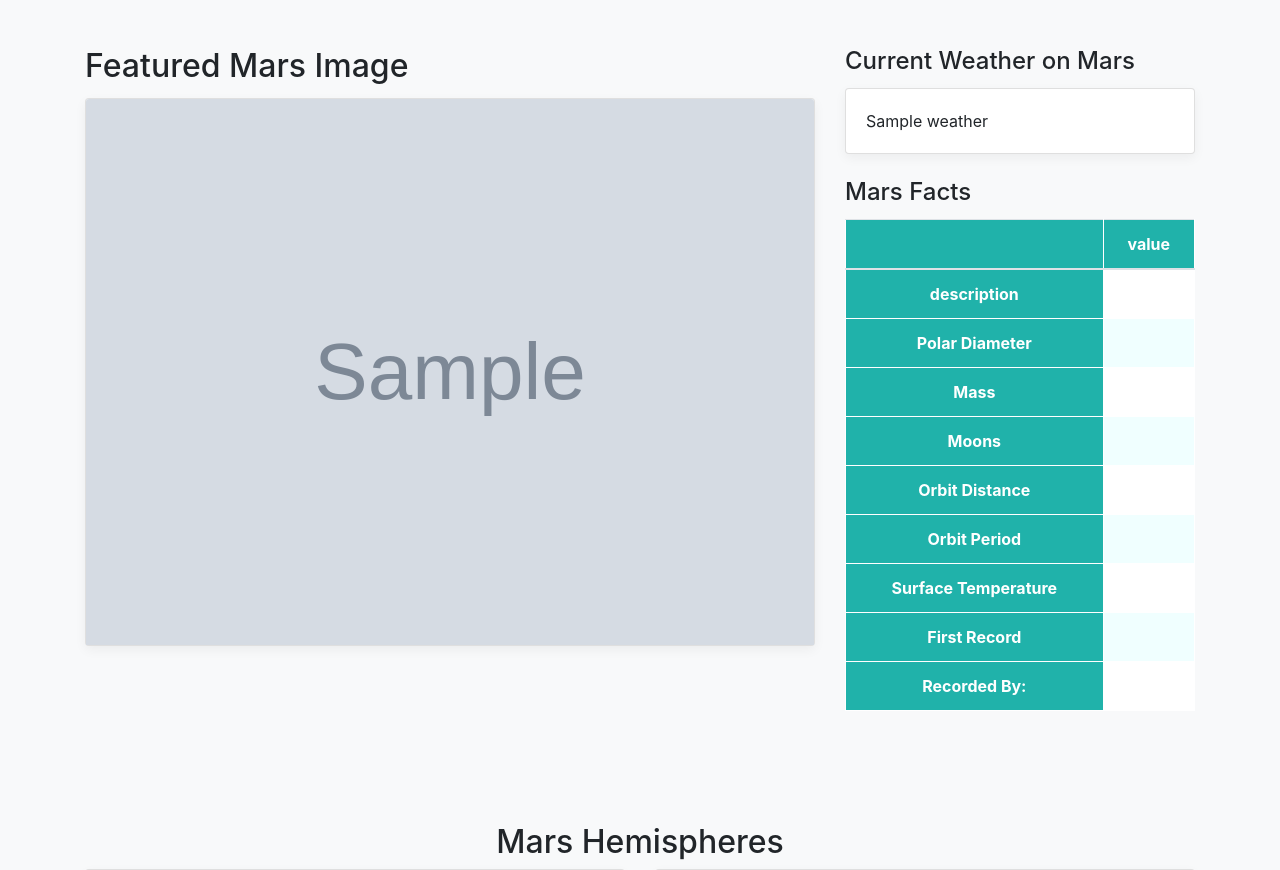
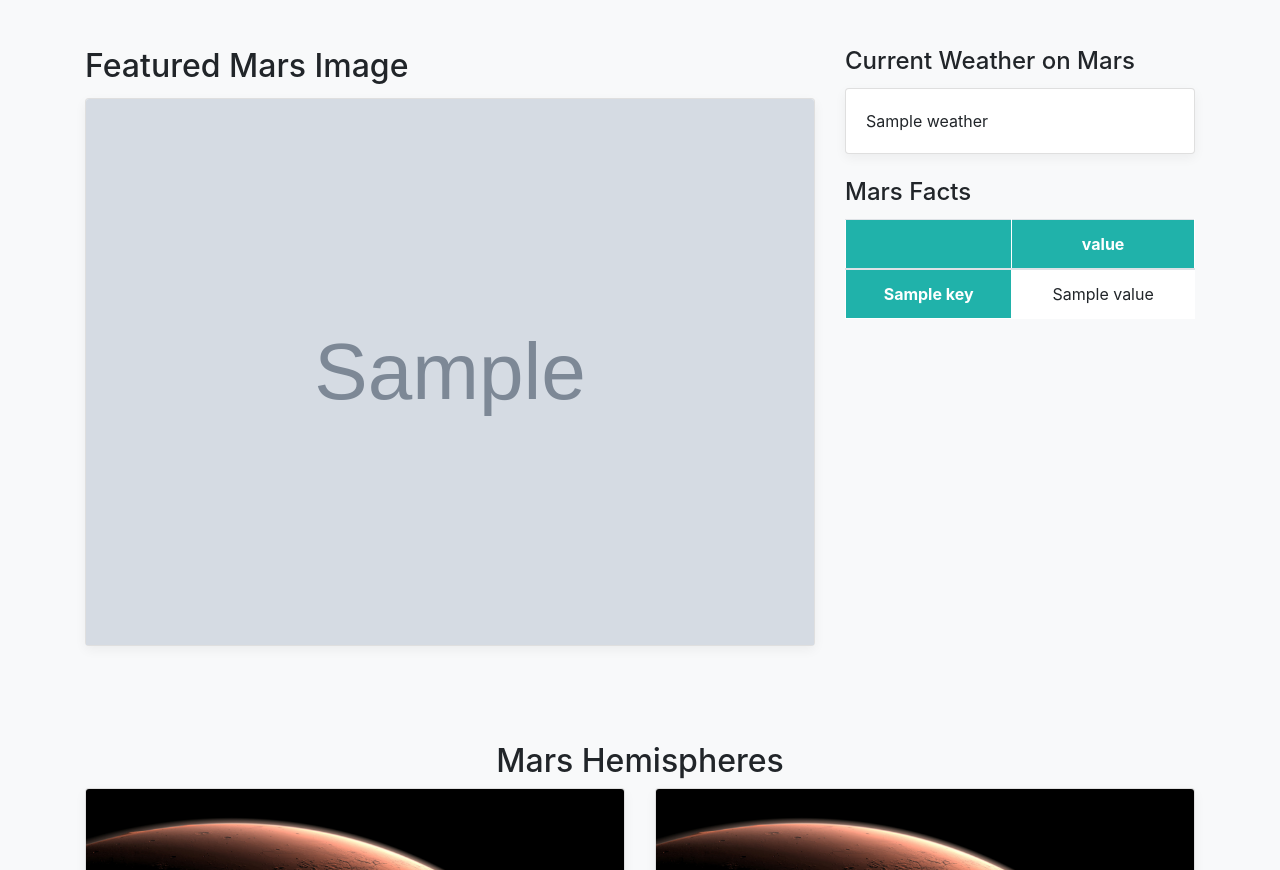
Before and after one commit to tserin18/Flask-Essentials, a Flask app: template templates/index.html in a window 1280 px wide. Shown: the part 503-1373 px from the top of the page. Run offline with Flask 2, Linux system fonts and the light colour scheme; the template is opened without the code that fills it: most values are stand-ins (such as "Sample title", 1, 10 or a date in 2020); grey boxes marked "Sample" are stand-in pictures; lists and menus that the app fills with data are empty; some libraries are stand-ins or nearby versions.

Commit message:
dynamic fact table generation

```diff
--- a/app.py
+++ b/app.py
@@ -41,14 +41,15 @@ def index():
             weather = v
         elif k == "featured_image_url":
             featured_image_url = v
+        elif k == "facts":
+            facts = v
         """ elif k == "hemisphere_image_urls":
-            hemisphere_image_urls = v
+            hemisphere_image_urls = v """
 
-        elif k == "facts":
-            facts = v """
+
 
     #db.general.insert_one(output)
-    return render_template('index.html',news=news,weather=weather,featured_image_url=featured_image_url)
+    return render_template('index.html',news=news,weather=weather,featured_image_url=featured_image_url,facts=facts)
 
 
 if __name__ == "__main__":
--- a/templates/index.html
+++ b/templates/index.html
@@ -70,42 +70,12 @@
                                     </tr>
                                 </thead>
                                 <tbody>
-                                    <tr>
-                                        <th scope="row">description</th>
-                                        <td></td>
-                                    </tr>
-                                    <tr>
-                                        <th scope="row">Polar Diameter</th>
-                                        <td></td>
-                                    </tr>
-                                    <tr>
-                                        <th scope="row">Mass</th>
-                                        <td></td>
-                                    </tr>
-                                    <tr>
-                                        <th scope="row">Moons</th>
-                                        <td></td>
-                                    </tr>
-                                    <tr>
-                                        <th scope="row">Orbit Distance</th>
-                                        <td></td>
-                                    </tr>
-                                    <tr>
-                                        <th scope="row">Orbit Period</th>
-                                        <td></td>
-                                    </tr>
-                                    <tr>
-                                        <th scope="row">Surface Temperature</th>
-                                        <td></td>
-                                    </tr>
-                                    <tr>
-                                        <th scope="row">First Record</th>
-                                        <td></td>
-                                    </tr>
-                                    <tr>
-                                        <th scope="row">Recorded By:</th>
-                                        <td></td>
-                                    </tr>
+                                    {% for key, value in facts.items() %}
+                                        <tr>
+                                            <th scope="row">{{key}}</th>
+                                            <td>{{value}}</td>
+                                        </tr>
+                                    {% endfor %}
                                 </tbody>
                             </table>
                         </div>
```
Also changed, not shown: 1 other file.
